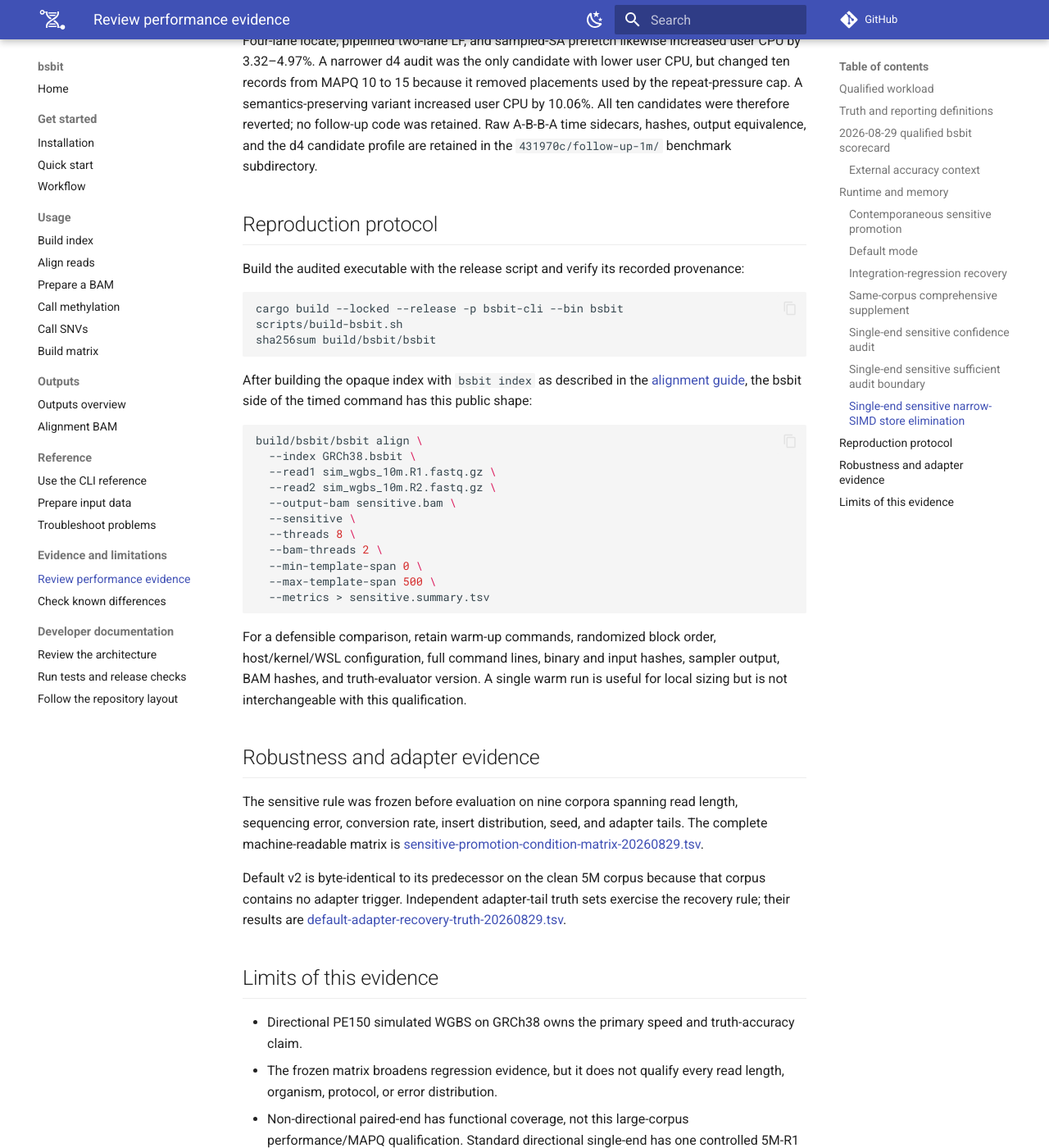
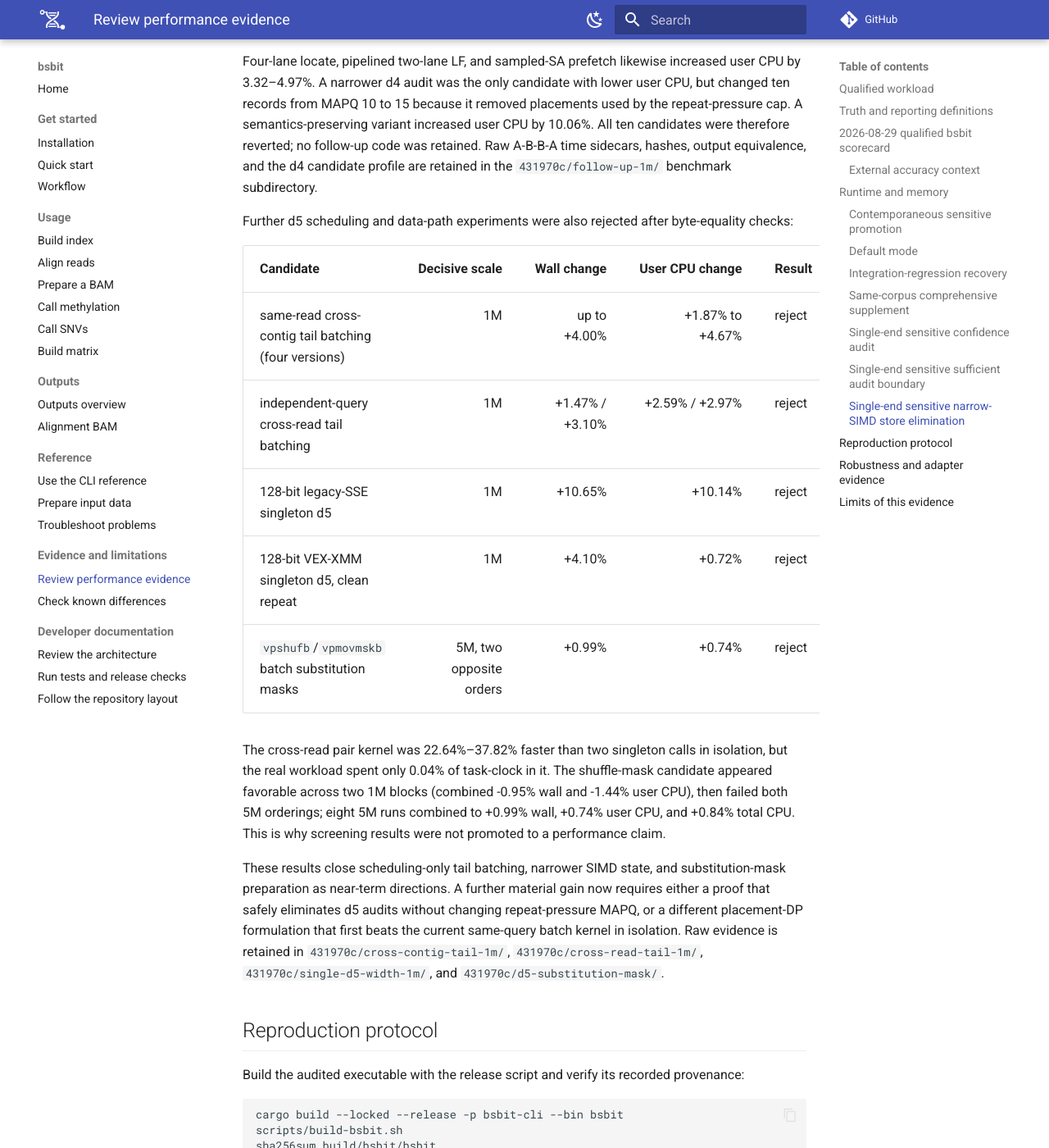
Before and after one commit to wbvguo/bsbit, an MkDocs documentation site: the page built from docs/performance-evidence.md, in a window 1280 px wide and 1400 px high, scrolled down 10495 px. Shown: the whole window at 82% size. Built offline with MkDocs 1.6.1 and Material for MkDocs 9.7.7, drawn with Linux system fonts in a browser that asks for light colours; comment, search, counter and statistics services are not loaded; some of the changed text lies outside the part shown.

Commit message:
docs: close further sensitive d5 experiments

```diff
--- a/docs/performance-evidence.md
+++ b/docs/performance-evidence.md
@@ -322,10 +322,10 @@ A full 5M `perf` run attributes 29.73% of sampled task-clock to batched d5
 placement DP, 14.66% to batched d3 DP, 12.74% to flexible-candidate
 verification orchestration, and 18.26% to the three leading FM-index
 search/locate functions. Within the d5 symbol, 97.4% of samples are in the DP
-inner loop, versus 0.7% setup and 1.8% frontier extraction. The next credible
-targets are therefore cross-read d5 tail batching and a wider sampled-SA/LF
-locate wavefront; input normalization and BAM construction are not current
-bottlenecks.
+inner loop, versus 0.7% setup and 1.8% frontier extraction. At that point the
+next credible targets were cross-read d5 tail batching and a wider sampled-SA/LF
+locate wavefront; input normalization and BAM construction were not current
+bottlenecks. Both targets were subsequently measured as described below.
 
 Two output-equivalent experiments were rejected: a four-candidate dual-vector
 d5 kernel increased 1M user CPU by 11.0% because of register pressure, and
@@ -351,6 +351,32 @@ variant increased user CPU by 10.06%. All ten candidates were therefore
 reverted; no follow-up code was retained. Raw A-B-B-A time sidecars, hashes,
 output equivalence, and the d4 candidate profile are retained in the
 `431970c/follow-up-1m/` benchmark subdirectory.
+
+Further d5 scheduling and data-path experiments were also rejected after
+byte-equality checks:
+
+| Candidate | Decisive scale | Wall change | User CPU change | Result |
+|---|---:|---:|---:|---|
+| same-read cross-contig tail batching (four versions) | 1M | up to +4.00% | +1.87% to +4.67% | reject |
+| independent-query cross-read tail batching | 1M | +1.47% / +3.10% | +2.59% / +2.97% | reject |
+| 128-bit legacy-SSE singleton d5 | 1M | +10.65% | +10.14% | reject |
+| 128-bit VEX-XMM singleton d5, clean repeat | 1M | +4.10% | +0.72% | reject |
+| `vpshufb`/`vpmovmskb` batch substitution masks | 5M, two opposite orders | +0.99% | +0.74% | reject |
+
+The cross-read pair kernel was 22.64%–37.82% faster than two singleton calls
+in isolation, but the real workload spent only 0.04% of task-clock in it.
+The shuffle-mask candidate appeared favorable across two 1M blocks (combined
+-0.95% wall and -1.44% user CPU), then failed both 5M orderings; eight 5M runs
+combined to +0.99% wall, +0.74% user CPU, and +0.84% total CPU. This is why
+screening results were not promoted to a performance claim.
+
+These results close scheduling-only tail batching, narrower SIMD state, and
+substitution-mask preparation as near-term directions. A further material
+gain now requires either a proof that safely eliminates d5 audits without
+changing repeat-pressure MAPQ, or a different placement-DP formulation that
+first beats the current same-query batch kernel in isolation. Raw evidence is
+retained in `431970c/cross-contig-tail-1m/`, `431970c/cross-read-tail-1m/`,
+`431970c/single-d5-width-1m/`, and `431970c/d5-substitution-mask/`.
 
 ## Reproduction protocol
 
```
